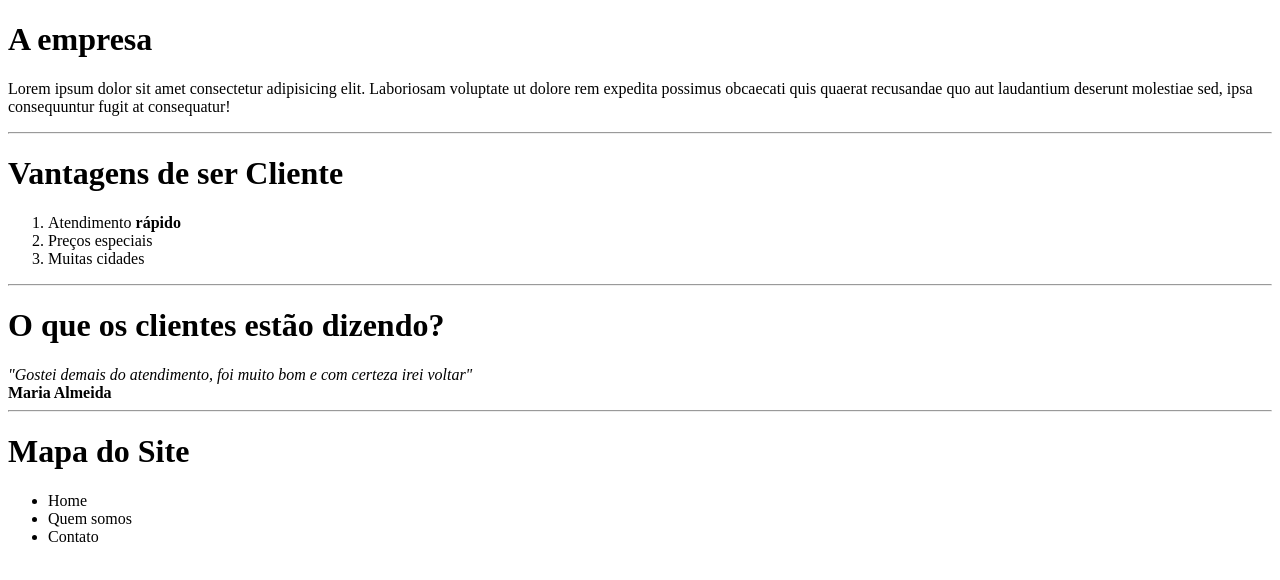
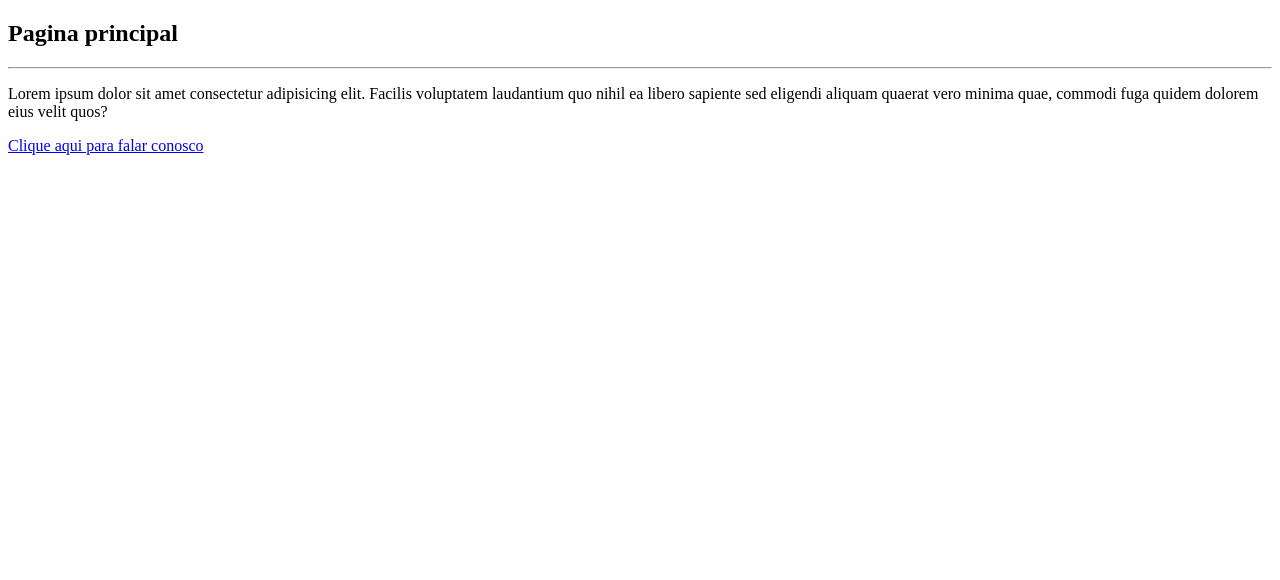
Before and after one commit to Bucoski/WebProject, a plain HTML site: page index.html in a window 1280 px wide. Drawn offline with Linux system fonts and the light colour scheme.

Commit message:
Exercício sobre ancoras

```diff
--- a/index.html
+++ b/index.html
@@ -7,25 +7,9 @@
     <link rel="stylesheet" href="style.css">
 </head>
 <body>
-    <h1>A empresa</h1>
-    <p>Lorem ipsum dolor sit amet consectetur adipisicing elit. Laboriosam voluptate ut dolore rem expedita possimus obcaecati quis quaerat recusandae quo aut laudantium deserunt molestiae sed, ipsa consequuntur fugit at consequatur!</p>
+    <h2>Pagina principal</h2>
     <hr>
-    <h1>Vantagens de ser Cliente</h1>
-    <ol>
-        <li>Atendimento <b>rápido</b></li>
-        <li>Preços especiais</li>
-        <li>Muitas cidades</li>
-    </ol>
-    <hr>
-    <h1>O que os clientes estão dizendo?</h1>
-    <em>"Gostei demais do atendimento, foi muito bom e com certeza irei voltar"</em><br>
-    <b>Maria Almeida</b>
-    <hr>
-    <h1>Mapa do Site</h1>
-    <ul>
-        <li>Home</li>
-        <li>Quem somos</li>
-        <li>Contato</li>
-    </ul>
+    <p>Lorem ipsum dolor sit amet consectetur adipisicing elit. Facilis voluptatem laudantium quo nihil ea libero sapiente sed eligendi aliquam quaerat vero minima quae, commodi fuga quidem dolorem eius velit quos?</p>
+    <a href="contato.html">Clique aqui para falar conosco</a>
 </body>
 </html>
```
Also changed, not shown: contato.html (added, +15 -0 lines).
